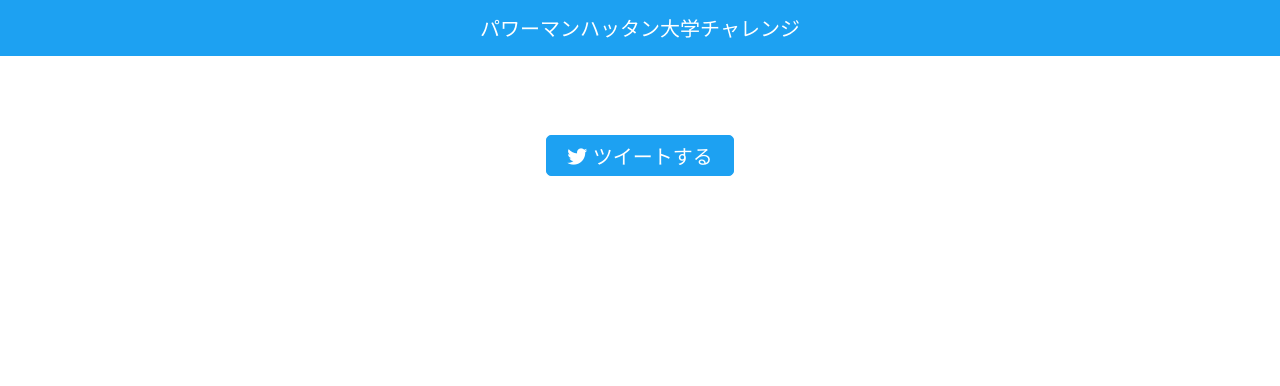
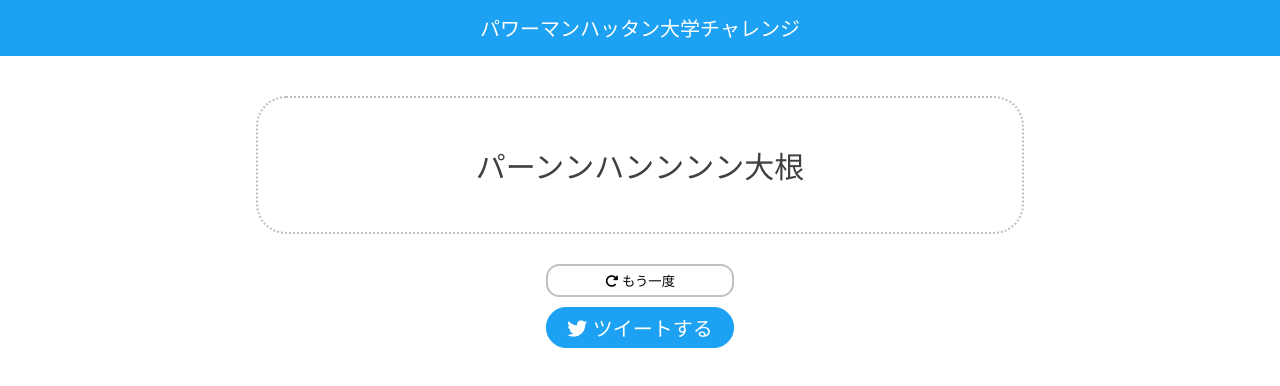
Before and after one commit to Tsukina-7mochi/power-manhattan-challenge, a website built with webpack: page src/index.html in a window 1280 px wide. Built offline with nearby package versions, Linux system fonts and the light colour scheme.

Commit message:
再生成の機能を追加

```diff
--- a/src/index.html
+++ b/src/index.html
@@ -14,7 +14,15 @@
     </h1>
   </header>
   <main>
-    <button id="tweet"><i class="fab fa-twitter"></i> ツイートする</button>
+    <div id="result">
+      <span></span>
+    </div>
+
+    <div id="control">
+      <button id="generate"><i class="fa-solid fa-rotate-right"></i> もう一度</button>
+
+      <button id="tweet"><i class="fab fa-twitter"></i> ツイートする</button>
+    </div>
   </main>
 </body>
 </html>
--- a/src/main.ts
+++ b/src/main.ts
@@ -2,8 +2,26 @@ import generate from './generate';
 import "./style.scss";
 
 window.addEventListener('load', () => {
+  let resultStr = generate();
+
+  const renderResult = function(): void {
+    const resultDiv = document.querySelector('#result > span');
+
+    if(!resultDiv) {
+      throw Error('Element "#result > span" does not exist.');
+    }
+
+    resultDiv.textContent = resultStr;
+  }
+
+  document.querySelector('#generate')?.addEventListener('click', () => {
+    resultStr = generate();
+
+    renderResult();
+  });
+
   document.querySelector('#tweet')?.addEventListener('click', () => {
-    const tweetText = `${generate()}\n#パワーマンハッタン大学チャレンジ\nhttps://tsukina-7mochi.github.io/power-manhattan-challenge/`;
+    const tweetText = `${resultStr}\n#パワーマンハッタン大学チャレンジ\nhttps://tsukina-7mochi.github.io/power-manhattan-challenge/`;
 
     const link = document.createElement('a');
     link.href = `https://twitter.com/intent/tweet?text=${encodeURIComponent(tweetText)}`;
@@ -12,4 +30,6 @@ window.addEventListener('load', () => {
 
     link.click();
   });
+
+  renderResult();
 });
--- a/src/style.scss
+++ b/src/style.scss
@@ -1,10 +1,14 @@
 @import url(https://use.fontawesome.com/releases/v6.1.1/css/all.css);
 
+$text-color: #404040;
+$border-color: lighten($text-color, 50);
 $twitter-color: #1da1f2;
 
 body {
   display: grid;
   grid-template-rows: auto 200px;
+  color: $text-color;
+  font-size: 20px;
   padding: 0;
   margin: 0;
 }
@@ -25,25 +29,66 @@ header {
 
 main {
   display: flex;
+  flex-direction: column;
   align-items: center;
-  justify-content: center;
+  padding: 2em 0.2em;
+}
+
+div#result {
+  text-align: center;
+
+  box-sizing: border-box;
+  width: 768px;
+  @media screen and (max-width: 768px) {
+    width: 100%;
+  }
+
+  font-size: 1.5em;
+  padding: 1.5em;
+  border: 2px dotted $border-color;
+  border-radius: 1em;
+}
+
+div#control {
+  padding: 1.5em;
+  display: flex;
+  gap: 0.5em;
+  flex-direction: column;
+  font-size: 1em;
+}
+
+button#generate {
+  background-color: inherit;
+  border: 2px solid $border-color;
+  border-radius: 1em;
+  padding: 5px 20px;
+
+  &:hover {
+    background-color: darken(white, 5);
+    border-color: darken(white, 5);
+  }
+
+  &:active {
+    background-color: darken(white, 10);
+    border-color: darken(white, 10);
+  }
 }
 
 button#tweet {
   background-color: $twitter-color;
   border: 1px solid $twitter-color;
-  border-radius: 5px;
+  border-radius: 1em;
   padding: 5px 20px;
-  font-size: 20px;
   color: white;
+  font-size: 1em;
 
   &:hover {
     background-color: darken($twitter-color, 5);
-    border: 1px solid darken($twitter-color, 5);
+    border-color: darken($twitter-color, 5);
   }
 
   &:active {
     background-color: darken($twitter-color, 10);
-    border: 1px solid darken($twitter-color, 10);
+    border-color: darken($twitter-color, 10);
   }
 }
```
